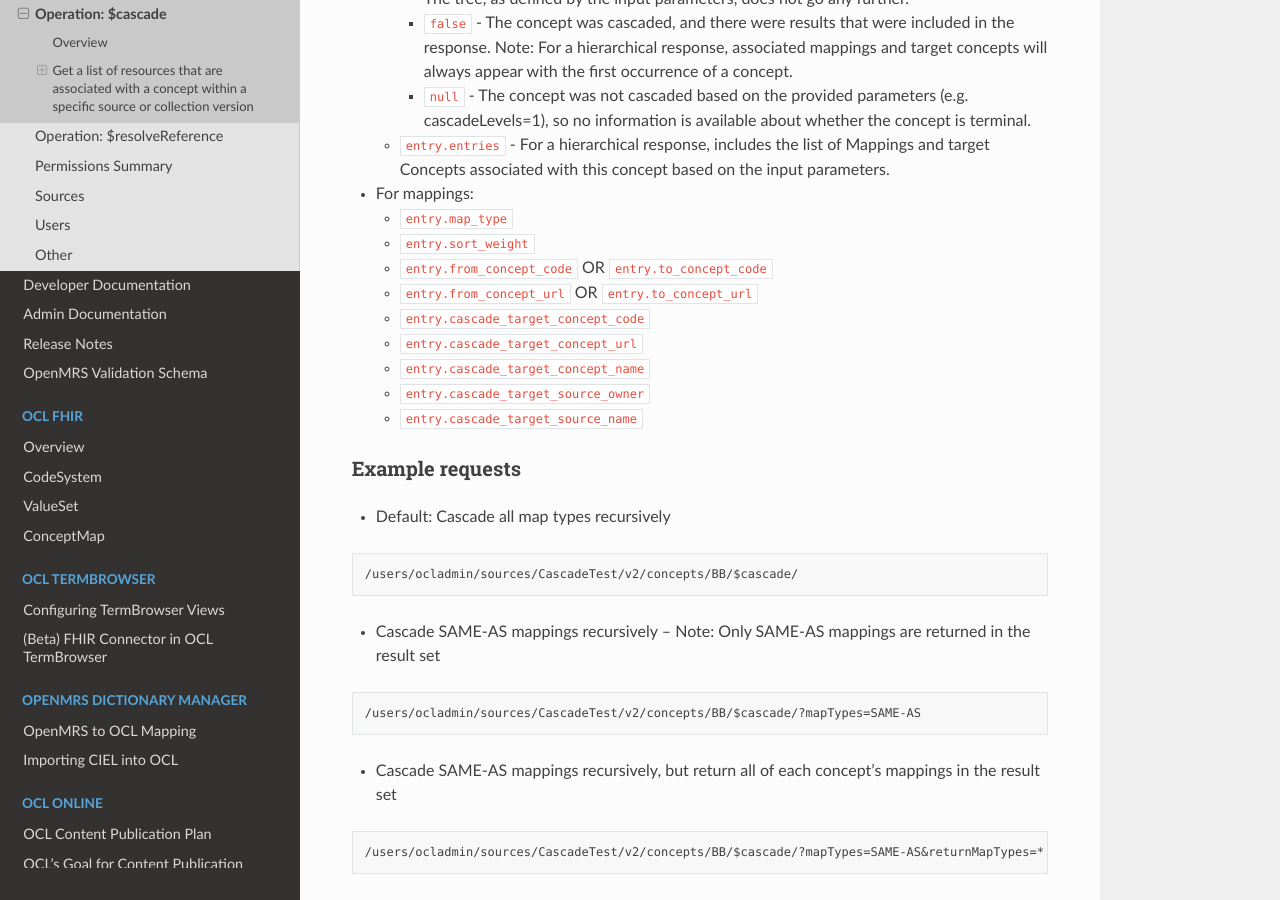
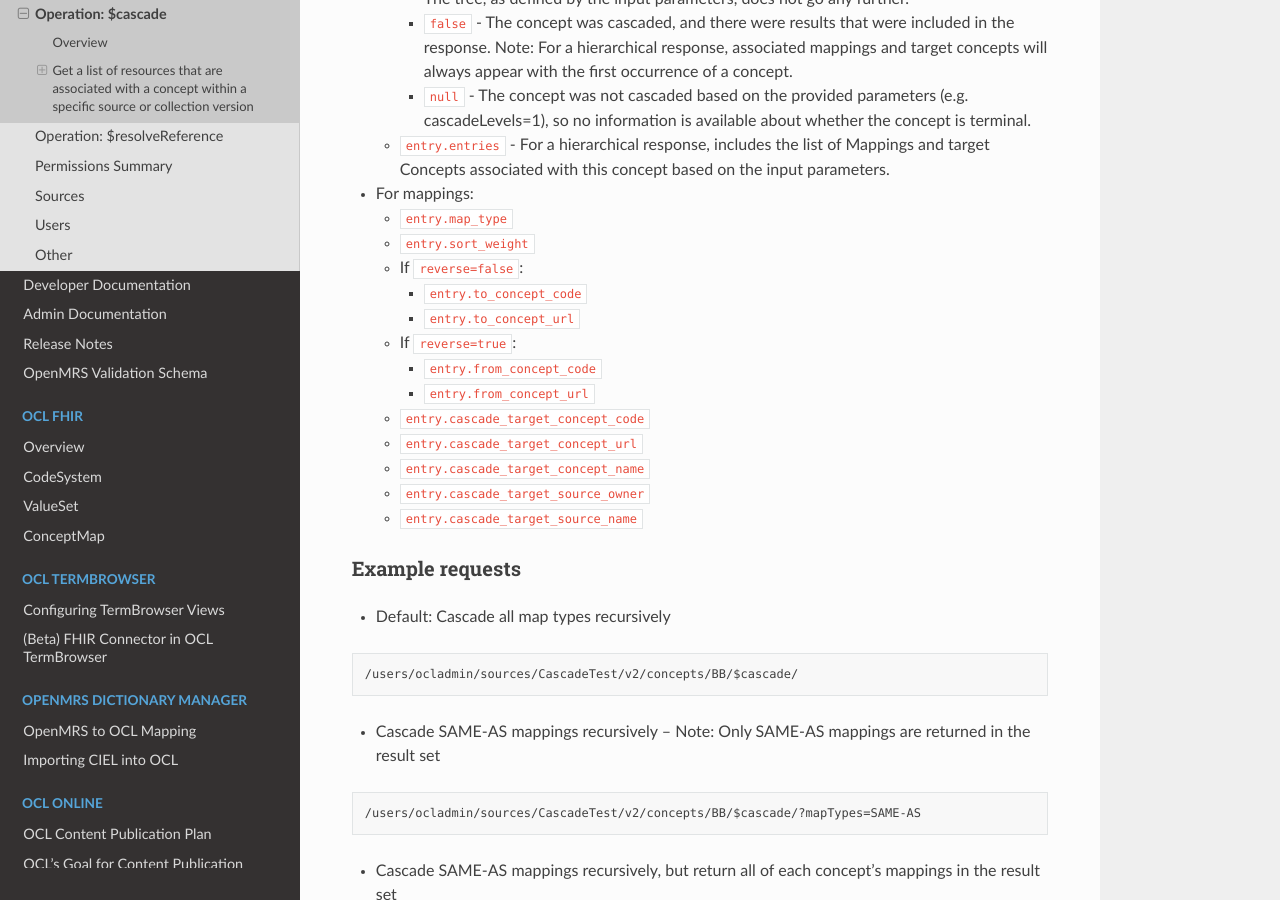
Before and after one commit to OpenConceptLab/ocl-docs, a Sphinx documentation site: the page built from docs/source/oclapi/apireference/cascade.md, in a window 1280 px wide and 900 px high, scrolled down 2242 px. Built offline with Sphinx 7.4.7 and the Read the Docs theme 2.0.0, drawn with Linux system fonts in a browser that asks for light colours.

Commit message:
Updated cascade docs

```diff
--- a/docs/source/oclapi/apireference/cascade.md
+++ b/docs/source/oclapi/apireference/cascade.md
@@ -48,8 +48,12 @@ It is possible for a concept to appear in a result set more than once (i.e. mult
 * For mappings:
   * `entry.map_type`
   * `entry.sort_weight`
-  * `entry.from_concept_code` OR `entry.to_concept_code`
-  * `entry.from_concept_url` OR `entry.to_concept_url`
+  * If `reverse=false`:
+    * `entry.to_concept_code`
+    * `entry.to_concept_url`
+  * If `reverse=true`:
+    * `entry.from_concept_code`
+    * `entry.from_concept_url`
   * `entry.cascade_target_concept_code`
   * `entry.cascade_target_concept_url`
   * `entry.cascade_target_concept_name`
```
